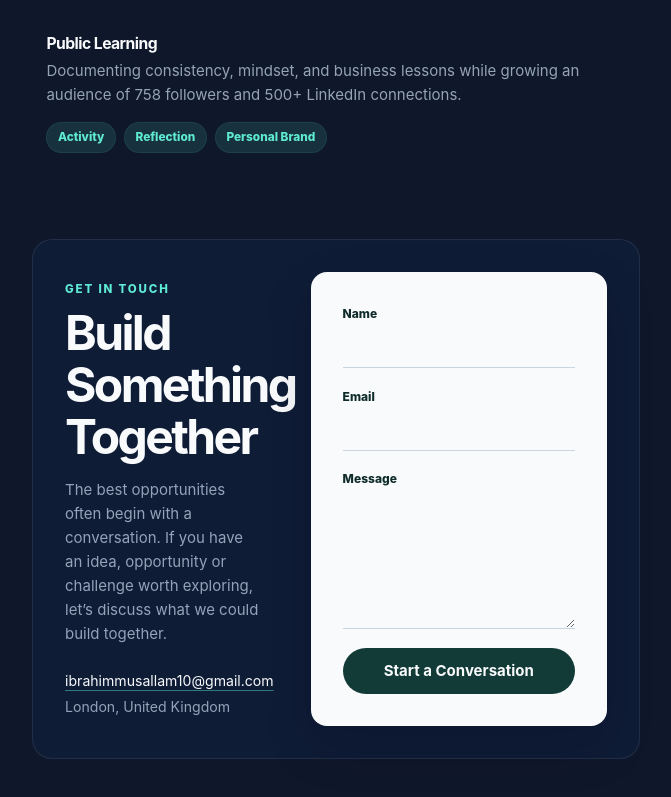
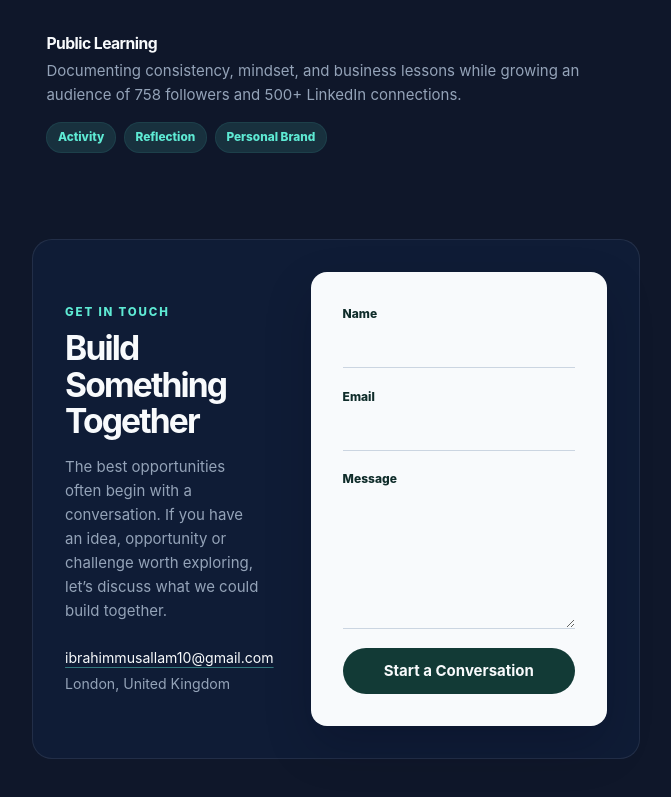
Before and after one commit to ibrahimmusallam10/Ibrahim-sConciergeUK, a React (Vite) app: page / in a window 1280 px wide. Shown: the part 3286-4083 px from the top of the page, without its empty margins (560-1231 px from the left). Built offline with nearby package versions, Linux system fonts and the light colour scheme.

Commit message:
Reduce contact heading size

```diff
--- a/src/styles.css
+++ b/src/styles.css
@@ -295,7 +295,7 @@ h3 {
 
 .contact-intro h2 {
   margin-bottom: 1rem;
-  font-size: clamp(2rem, 4vw, 3rem);
+  font-size: clamp(1.45rem, 3vw, 2.1rem);
   letter-spacing: -0.055em;
   text-transform: none;
 }
```
